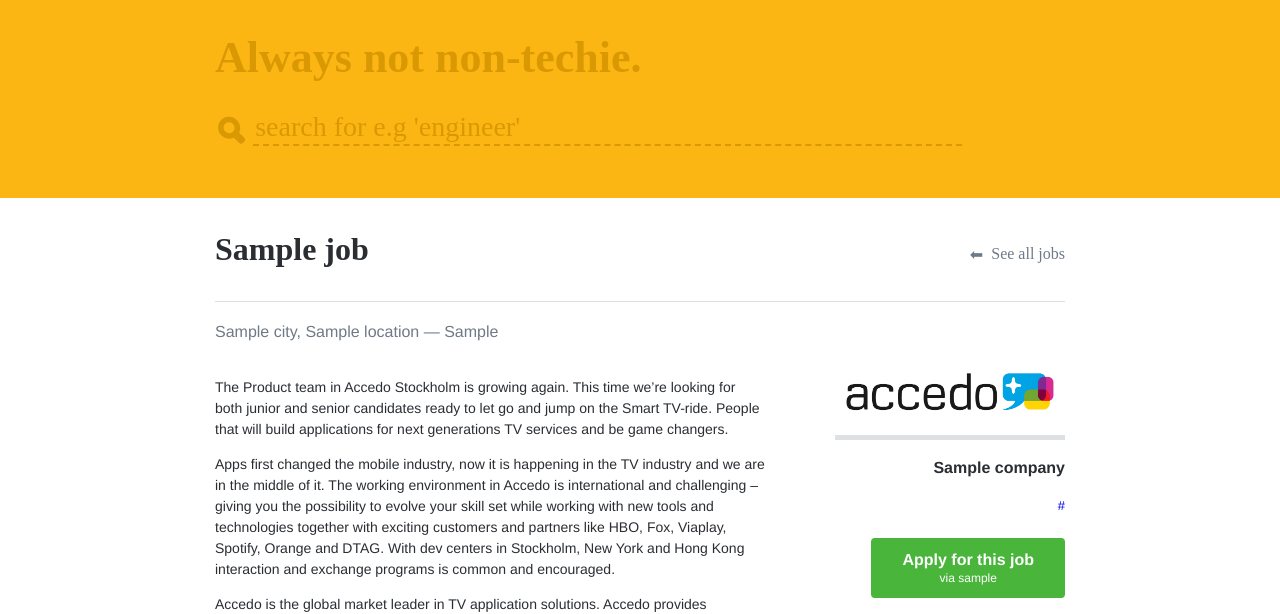
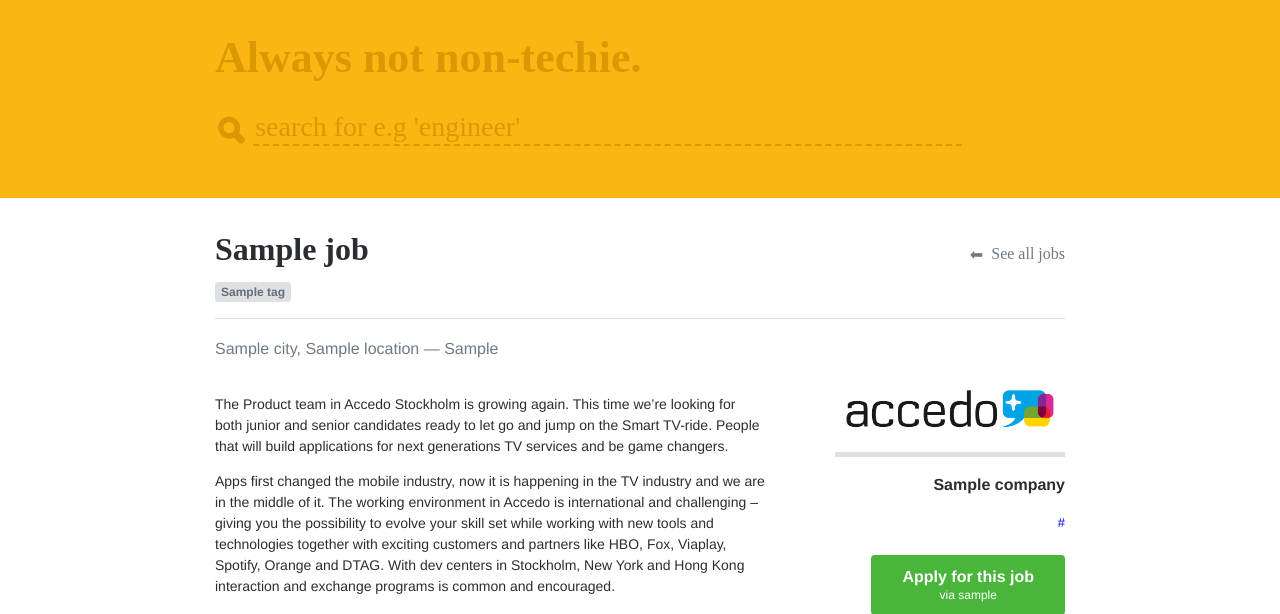
Before and after one commit to hackcyprus/jobber, a Flask app: template jobber/templates/jobs/show.html in a window 1280 px wide. Shown: the part 56-670 px from the top of the page. Run offline with Flask 2, Linux system fonts and the light colour scheme; the template is opened without the code that fills it: most values are stand-ins (such as "Sample title", 1, 10 or a date in 2020); parts of the project's set-up code (start-up, migrations or seed data) failed here and were passed over; some libraries are stand-ins or nearby versions.

Commit message:
Tags in single job page

```diff
--- a/jobber/static/css/main.css
+++ b/jobber/static/css/main.css
@@ -1091,9 +1091,27 @@ footer .copy {
   float: right;
   font-size: 0.75em;
 }
+div.tags a.tag {
+  font-size: 0.75em;
+  padding: 3px 6px;
+  -webkit-border-radius: 3px;
+  -moz-border-radius: 3px;
+  border-radius: 3px;
+  -moz-background-clip: padding;
+  -webkit-background-clip: padding-box;
+  background-clip: padding-box;
+  background-color: #dee1e4;
+  color: #646d79;
+  font-weight: 700;
+}
+div.tags a.tag:hover {
+  background-color: #b4bac1;
+  border: none;
+  color: #41474f;
+}
 #search-results h1 {
   padding: 0;
-  margin: 0 0 33px 0;
+  margin: 0 0 14px 0;
 }
 #search-results table {
   width: 100%;
@@ -1116,24 +1134,6 @@ footer .copy {
 #search-results tr.job td.left div.tags {
   margin-top: 10px;
 }
-#search-results tr.job td.left a.tag {
-  font-size: 0.75em;
-  padding: 3px 6px;
-  -webkit-border-radius: 3px;
-  -moz-border-radius: 3px;
-  border-radius: 3px;
-  -moz-background-clip: padding;
-  -webkit-background-clip: padding-box;
-  background-clip: padding-box;
-  background-color: #dee1e4;
-  color: #646d79;
-  font-weight: 700;
-}
-#search-results tr.job td.left a.tag:hover {
-  background-color: #b4bac1;
-  border: none;
-  color: #41474f;
-}
 #search-results tr.job td.right {
   width: 20%;
   text-align: right;
@@ -1154,13 +1154,18 @@ footer .copy {
   padding: 0;
   color: #6f7a87;
 }
-#job h1 {
-  margin: 0;
-  padding: 0 0 33px 0;
+#job p {
+  font-size: 0.875em;
+}
+#job div.job-header {
   border-bottom: 1px solid #dee1e4;
 }
-#job p {
-  font-size: 0.875em;
+#job div.job-header h1 {
+  margin: 0;
+  padding: 0 0 14px 0;
+}
+#job div.job-header div.tags {
+  padding-bottom: 18px;
 }
 #job div.job-description {
   float: left;
--- /dev/null
+++ b/jobber/static/less/macros.less
@@ -0,0 +1,17 @@
+// tags
+div.tags {
+  a.tag {
+    font-size: 0.75em;
+    padding: 3px 6px;
+    .border-radius(3px);
+    background-color: @rule;
+    color: darken(@rule, 45%);
+    font-weight: 700;
+
+    &:hover {
+        background-color: darken(@rule, 15%);
+        border: none;
+        color: darken(@rule, 60%);
+    }
+  }
+}
--- a/jobber/static/less/main.less
+++ b/jobber/static/less/main.less
@@ -11,6 +11,7 @@
 
 // content
 @import "layout";
+@import "macros";
 @import "page-search-results";
 @import "page-job";
 @import "page-create-job";
--- a/jobber/static/less/page-job.less
+++ b/jobber/static/less/page-job.less
@@ -1,13 +1,20 @@
 #job {
-
-    h1 {
-        margin: 0;
-        padding: 0 0 33px 0;
-        border-bottom: 1px solid @rule;
-    }
 
     p {
         font-size: 0.875em;
+    }
+
+    div.job-header {
+            border-bottom: 1px solid @rule;
+
+        h1 {
+            margin: 0;
+            padding: 0 0 14px 0;
+        }
+
+        div.tags {
+            padding-bottom: 18px;
+        }
     }
 
     div.job-description {
--- a/jobber/static/less/page-search-results.less
+++ b/jobber/static/less/page-search-results.less
@@ -2,7 +2,7 @@
 
     h1 {
         padding: 0;
-        margin: 0 0 33px 0;
+        margin: 0 0 14px 0;
     }
 
     table {
@@ -30,21 +30,6 @@
 
                 div.tags {
                     margin-top: 10px;
-                }
-
-                a.tag {
-                    font-size: 0.75em;
-                    padding: 3px 6px;
-                    .border-radius(3px);
-                    background-color: @rule;
-                    color: darken(@rule, 45%);
-                    font-weight: 700;
-
-                    &:hover {
-                        background-color: darken(@rule, 15%);
-                        border: none;
-                        color: darken(@rule, 60%);
-                    }
                 }
             }
 
--- a/jobber/templates/jobs/show.html
+++ b/jobber/templates/jobs/show.html
@@ -1,8 +1,13 @@
 {% extends "layout.html" %}
+
+{% from 'macros.html' import tags %}
 
 {% block content %}
   <div id="job" class="clearfix">
-    <h1>{{ job.title }} <a href="/" class="see-all"><span>&#11013;&nbsp;</span> See all jobs</a></h1>
+    <div class="job-header">
+      <h1>{{ job.title }} <a href="/" class="see-all"><span>&#11013;&nbsp;</span> See all jobs</a></h1>
+      {{ tags(job) }}
+    </div>
     <div class="job-body clearfix">
       <h4>{{ job.location.city }}, {{ job.location.country_name }}
         &mdash;
--- /dev/null
+++ b/jobber/templates/macros.html
@@ -0,0 +1,9 @@
+{% macro tags(job) %}
+    {% if job.tags %}
+      <div class="tags">
+        {% for tag in job.tags %}
+          <a class="tag" href="/search/{{ tag.slug }}">{{ tag.tag }}</a>
+        {% endfor %}
+      </div>
+    {% endif %}
+{% endmacro %}
```
Also changed, not shown: jobber/templates/index.html (+3 -7 lines).
